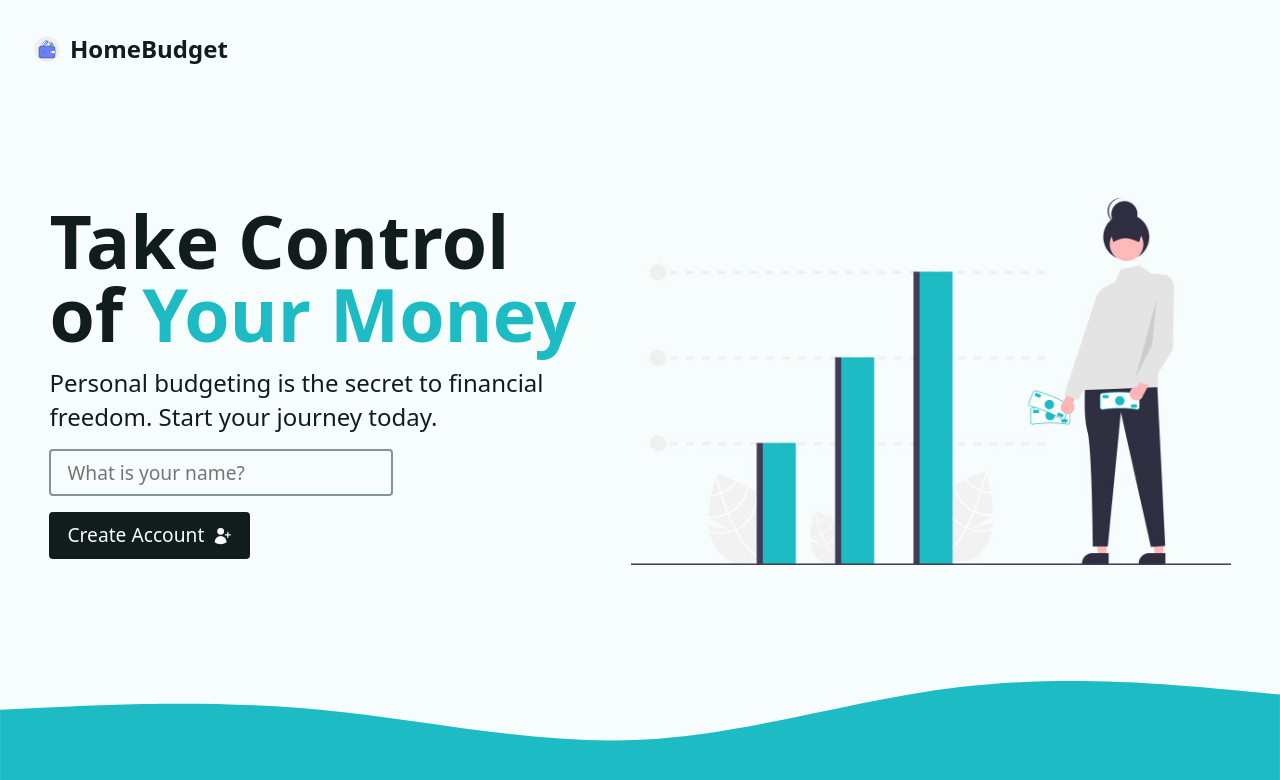
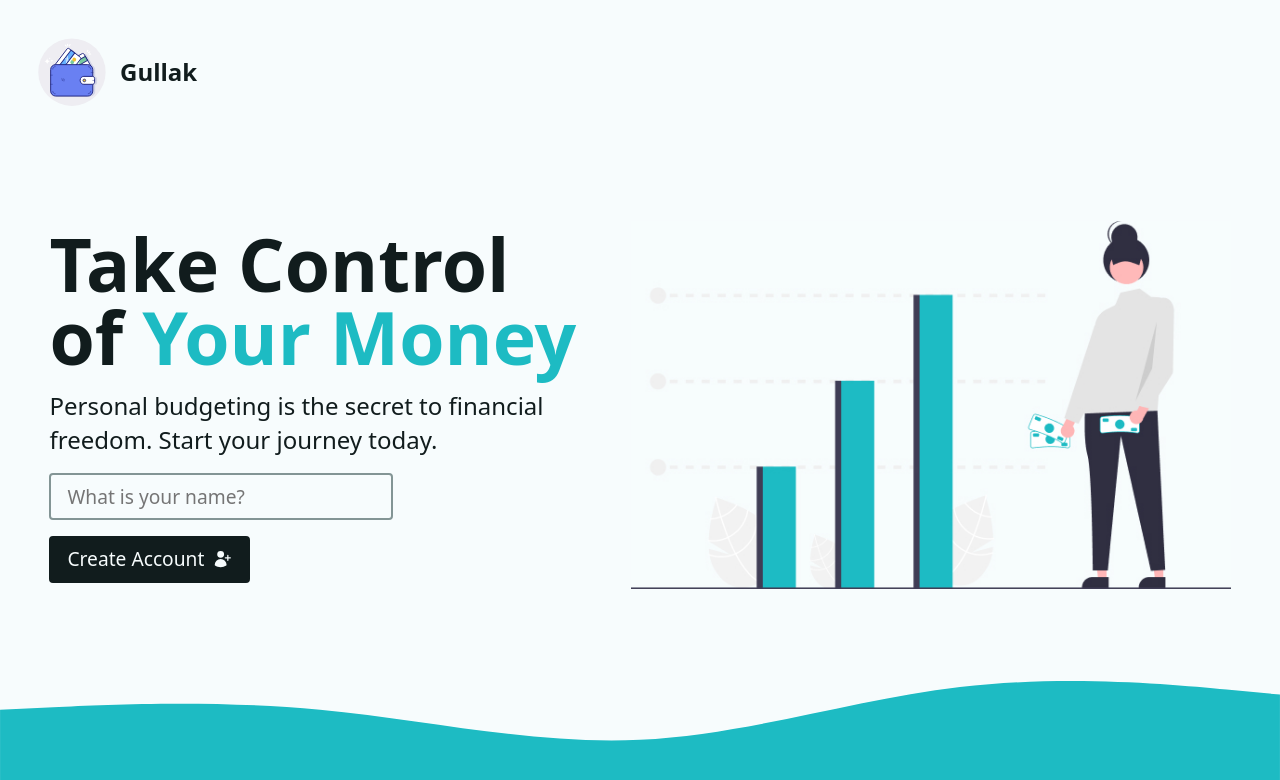
Before and after one commit to rishabhsaklani08/React-Router-Budget-App, a React (Vite) app: page / in a window 1280 px wide. Shown: the top 780 px of the page. Built offline with nearby package versions, Linux system fonts and the light colour scheme.

Commit message:
App name changed

```diff
--- a/src/components/Nav.jsx
+++ b/src/components/Nav.jsx
@@ -14,8 +14,8 @@ const Nav = ({ userName }) => {
                 to="/"
                 aria-label="Go to home"
             >
-                <img src={logomark} alt="" height={30} />
-                <span>HomeBudget</span>
+                <img src={logomark} alt="" height={80} />
+                <span>Gullak</span>
             </NavLink>
             {
                 userName && (
```
